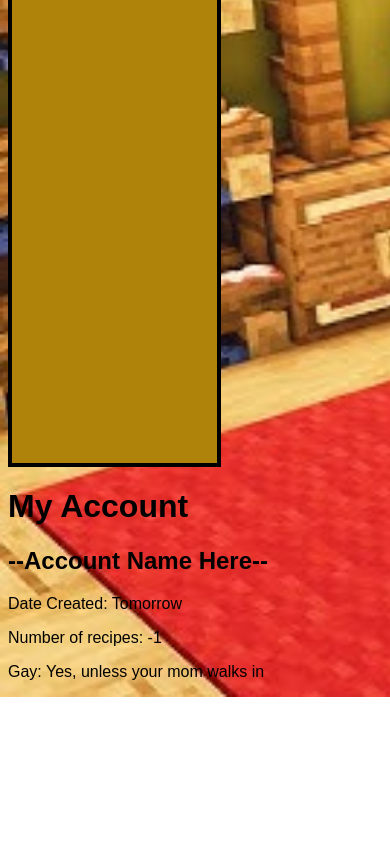
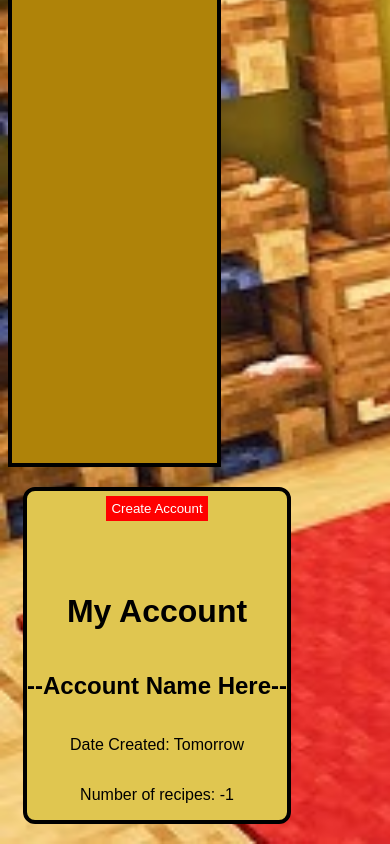
Before and after one commit to Wes-Bl/ProjectNameHere, a website: page Account.html in a window 390 px wide. Shown: the part 423-1267 px from the top of the page. Before the commit the page ends 1120 px from the top, so only its background shows below. Drawn offline with Linux system fonts and the light colour scheme.

Commit message:
Oh Im Ricking It
Co-authored-by: Copilot <copilot@github.com>

```diff
--- a/Account.html
+++ b/Account.html
@@ -12,12 +12,40 @@
             <a href="MyRecipes.html" class="navbtn">My Recipes</a>
             <a href="RecipeManager.html" class="navbtn">Create Recipe</a>
         </nav>
+<div class="contentBox">
+<button id="rickroll-btn" onclick="rickRoll()">Create Account</button>
+
+<p id="rickroll-msg" style="font-size:13px;color:gray;min-height:20px;"></p>
+
+<script>
+const lines = [
+  "we're no strangers to love...",
+  "you know the rules...",
+  "and so do i...",
+  "never gonna give you up!",
+];
+let clicked = 0;
+
+function rickRoll() {
+  const msg = document.getElementById('rickroll-msg');
+  const btn = document.getElementById('rickroll-btn');
+  if (clicked < lines.length - 1) {
+    msg.textContent = lines[clicked];
+    clicked++;
+  } else {
+    msg.textContent = lines[lines.length - 1];
+    btn.textContent = "Okay Create Account For Real This Time";
+    btn.onclick = () => window.open('https://www.youtube.com/watch?v=dQw4w9WgXcQ', '_blank');
+  }
+}
+</script>
 
         <h1>My Account</h1>
         <h2>--Account Name Here--</h2>
         <p>Date Created: Tomorrow</p>
         <p>Number of recipes: -1</p>
-        <p>Gay: Yes, unless your mom walks in</p>
+
 
     </body>
+    </div>
 </html>
--- a/stylesheet.css
+++ b/stylesheet.css
@@ -94,7 +94,7 @@ button {
     display: flex;
     flex-direction: column;
 }
-.myRecipes {
+.contentBox {
     display: flex;
     flex-direction: column;
     align-items: center;
@@ -128,9 +128,10 @@ button {
         flex-direction: row;
         align-items: flex-start;
     }
-    .myRecipes {
+    .contentBox {
         margin: 20px 15px;
         box-sizing: border-box;
+
 
     }
 
```
Also changed, not shown: Browse.html (+6 -6 lines), MyRecipes.html (+1 -1 lines), index.html (+5 -3 lines).
